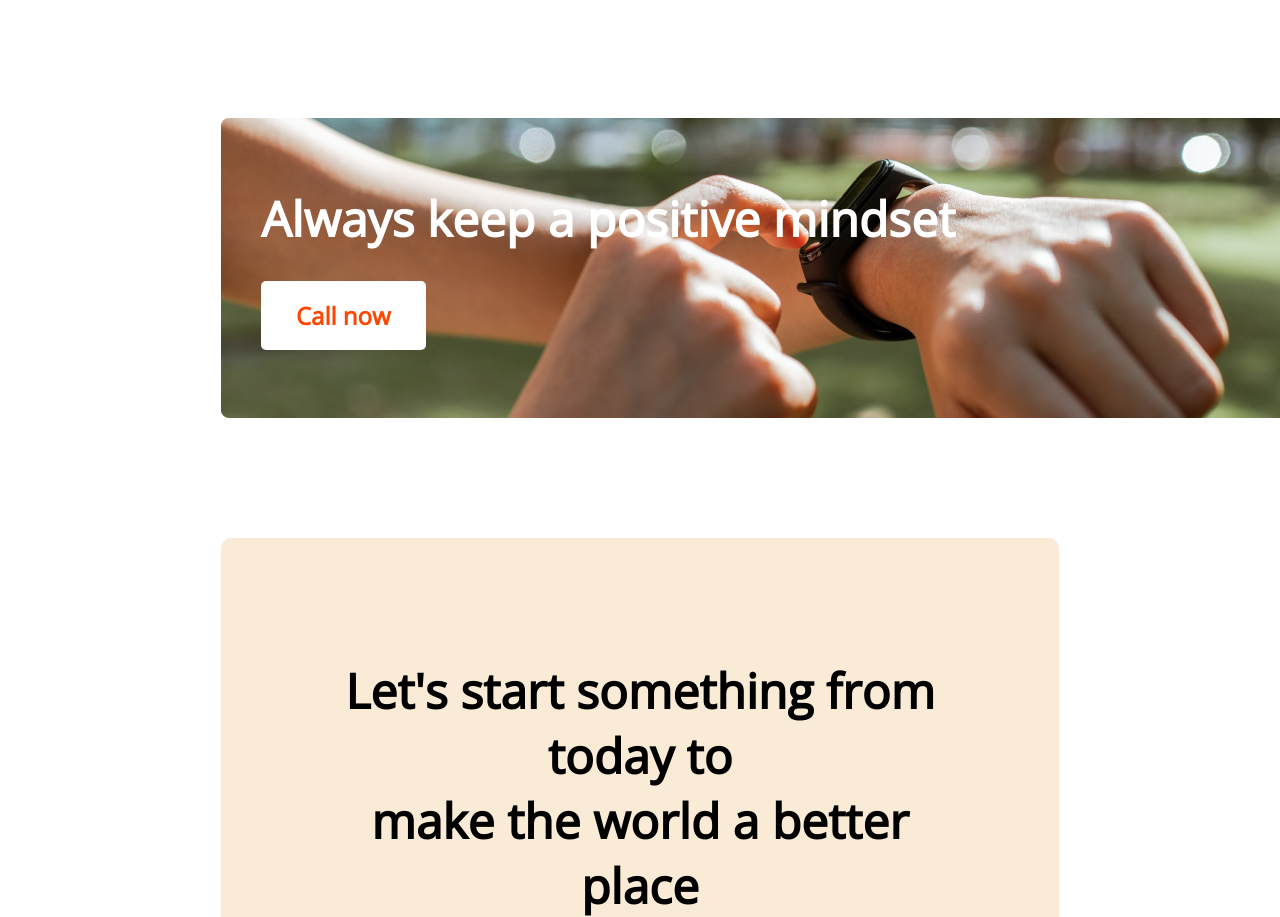
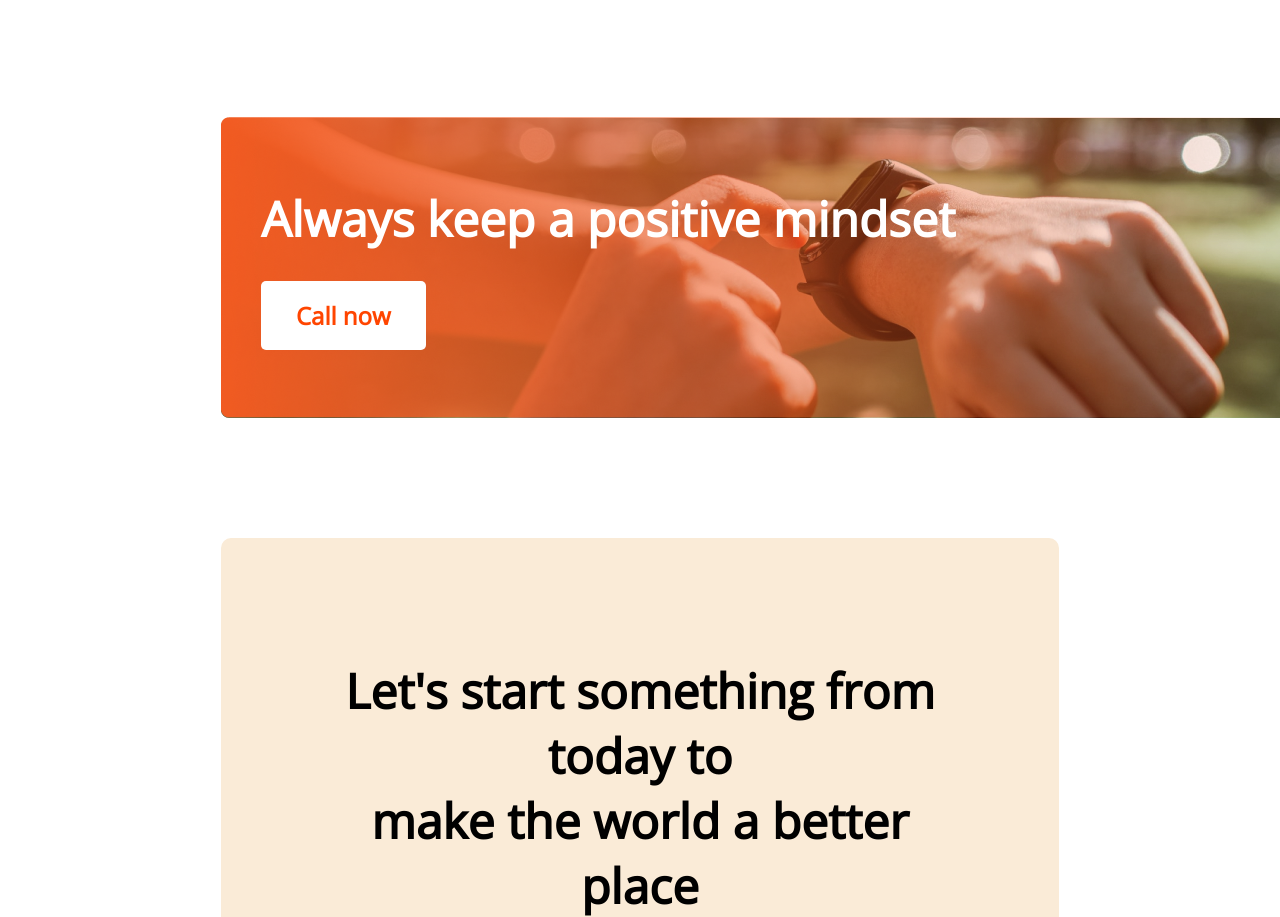
Before and after one commit to Semetery29/assignment-one-ph, a plain HTML site: page index.html in a window 1280 px wide. Shown: the part 2188-3105 px from the top of the page. Drawn offline with nearby package versions, Linux system fonts and the light colour scheme; the site is published under a folder, as on GitHub Pages, so addresses that start at the root find nothing.

Commit message:
final product without figma, problem solved

```diff
--- a/styles/style.css
+++ b/styles/style.css
@@ -107,9 +107,9 @@ ul li::before {
     width: 1140px;
     margin: 120px 221px;
     /* padding: 120px 221px; */
-    background-image: url(/images/gradient2.png), url(../images/watch.png);
+    background-image: url(../images/gradient2.png), url(../images/watch.png);
     background-repeat: no-repeat,repeat;
-    background-position: left;
+    background-position: center;
     background-size: contain;
 }
 
```
